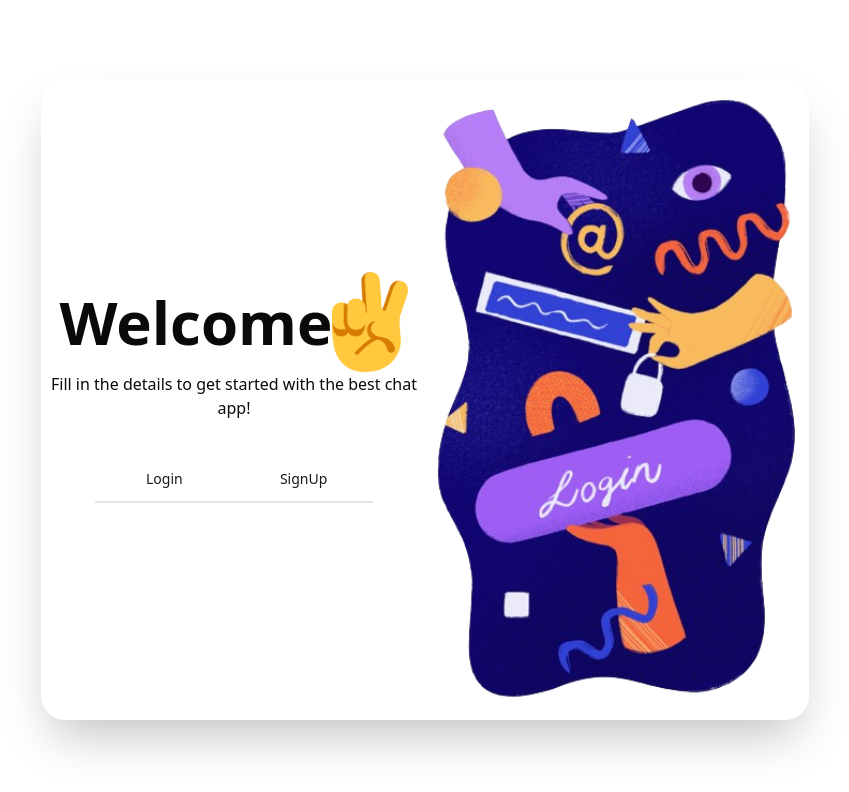
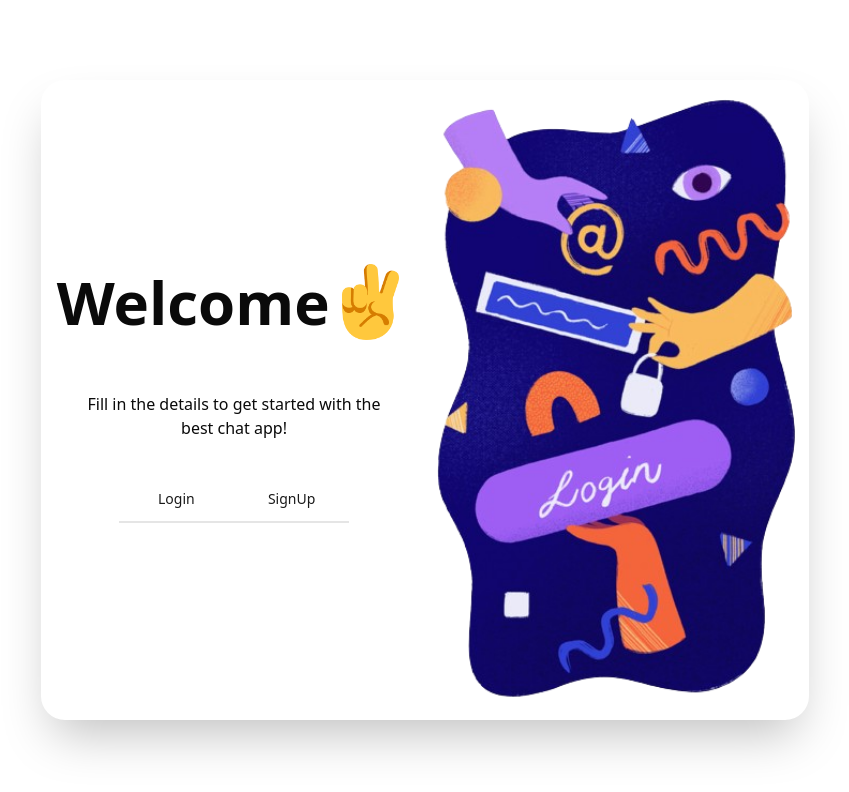
Before and after one commit to Dhavaldev01/Chat-Mern-App, a React (Vite) app in the folder client/: page /auth in a window 1280 px wide. Shown: the top 792 px of the page, without its empty margins (215-1064 px from the left). Built offline with nearby package versions, Linux system fonts and the light colour scheme.

Commit message:
Change Some CSS

```diff
--- a/client/src/pages/auth/index.jsx
+++ b/client/src/pages/auth/index.jsx
@@ -22,13 +22,13 @@ function Auth() {
   return (
     <div className="h-[100vh] w-[100vw] flex items-center justify-center">
       <div className="h-[80vh] bg-white border-2 border-white text-opacity-90 shadow-2xl w-[80vw] md:w-[90vw] lg:w-[70vw] xl:w-[60vw] rounded-3xl grid xl:grid-cols-2">
-        <div className="flex flex-col gap-10 items-center justify-center">
+        <div className="flex flex-col gap-10 items-center justify-center p-8">
           <div className="flex items-center justify-center flex-col">
-            <div className="flex items-center justify-center">
+            <div className="flex items-center justify-center mb-10">
               <h1 className="text-5xl font-bold md:text-6xl">
                 Welcome
               </h1>
-              <img src={Victory} alt="Vicotry Emoji" className="h-[100px] w-full object-contain" />
+              <img src={Victory} alt="Vicotry Emoji" className=" p-3 h-[100px] w-full object-contain" />
             </div>
             <p className="font-medium text-center">
               Fill in the details to get started with the best chat app!
```
